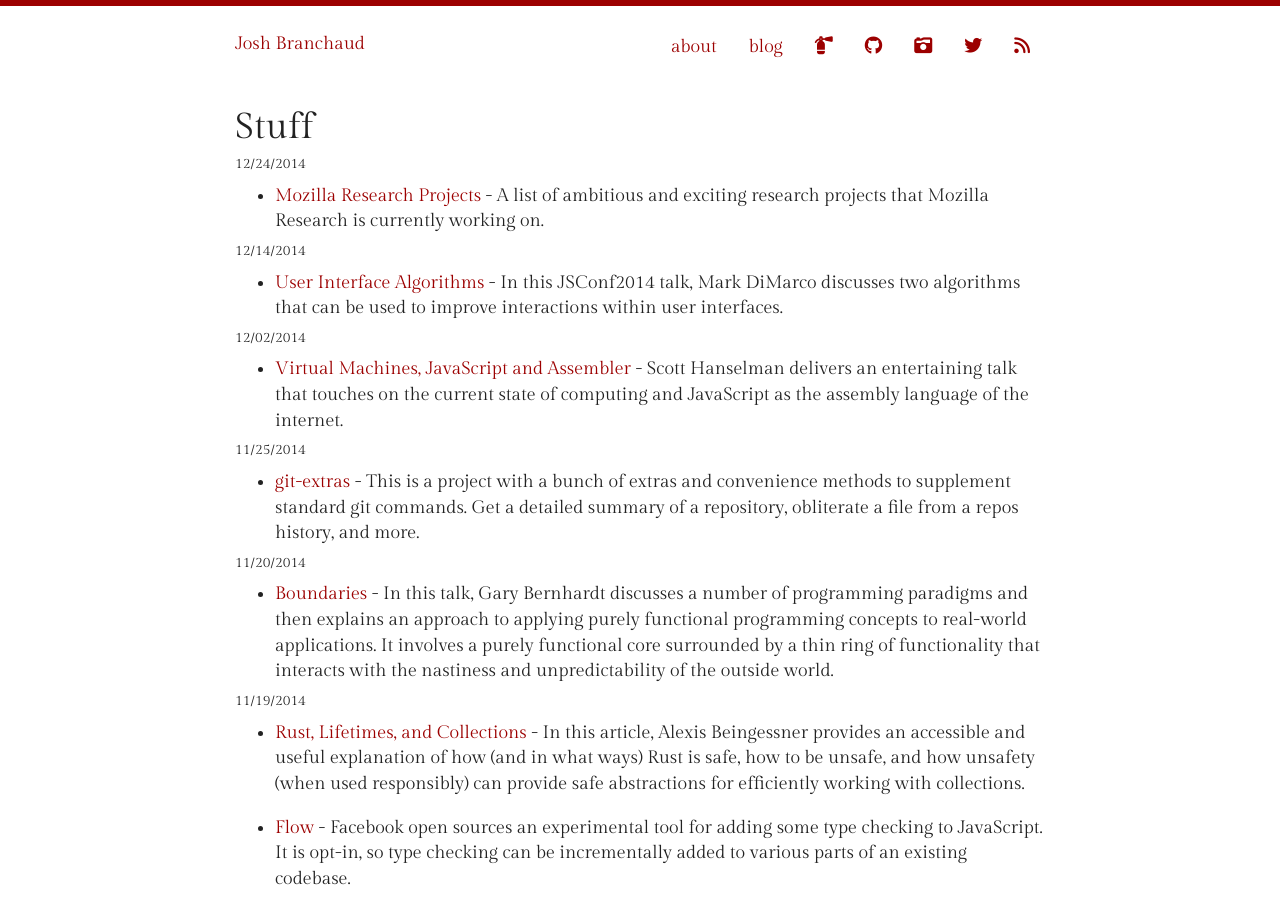
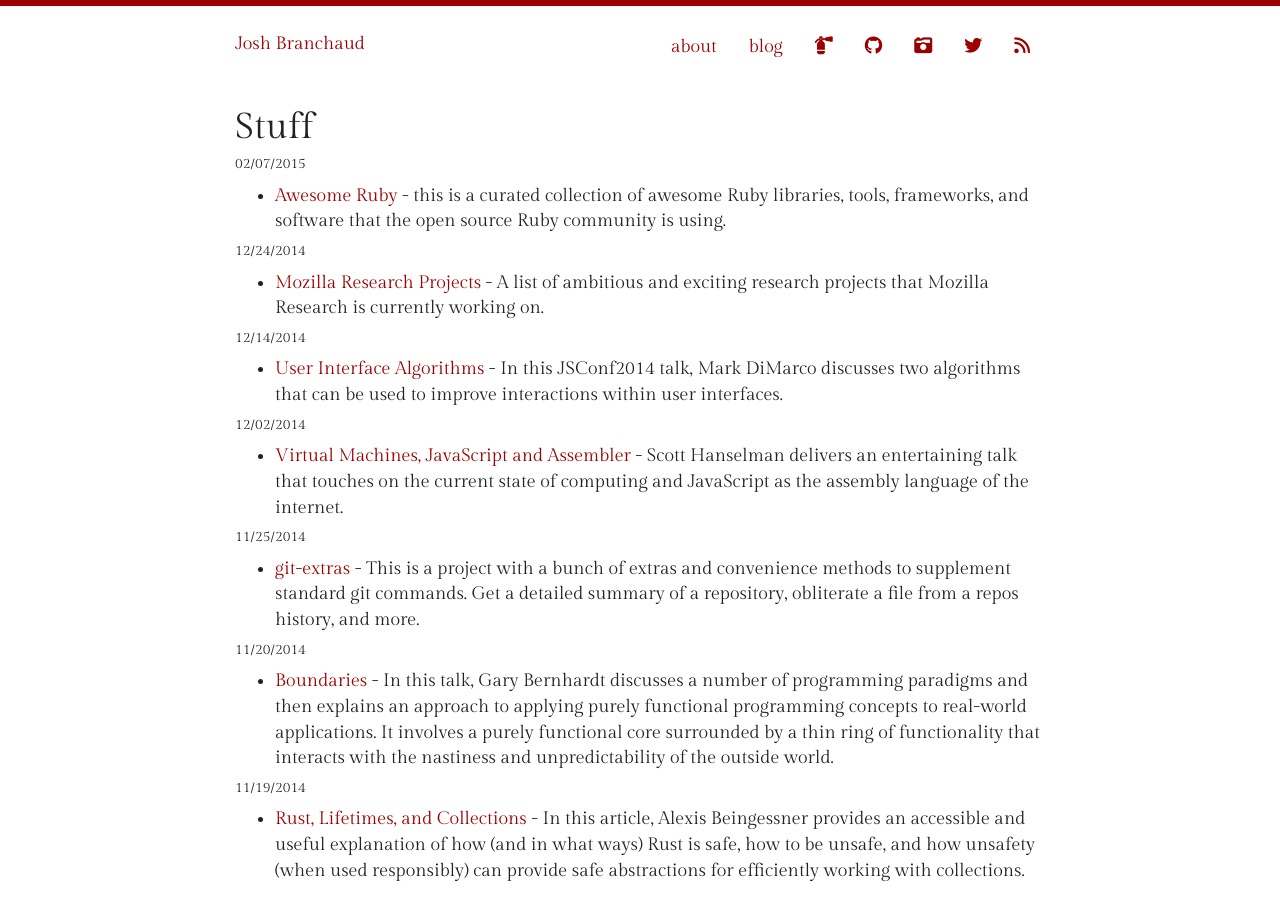
Before and after one commit to jbranchaud/blog, a Jekyll site: the page built from stuff.md, in a window 1280 px wide and 900 px high. Built offline with Jekyll 4.4.1, drawn with Linux system fonts in a browser that asks for light colours; nearby versions of some CDN libraries; library files that are not in the unit come from our copies.

Commit message:
Add some stuff to stuff about Awesome Ruby.

```diff
--- a/stuff.md
+++ b/stuff.md
@@ -4,6 +4,12 @@ title: Stuff by Josh Branchaud
 ---
 
 # Stuff
+
+##### 02/07/2015
+
+- [Awesome Ruby](https://github.com/markets/awesome-ruby) - this is a
+  curated collection of awesome Ruby libraries, tools, frameworks, and
+  software that the open source Ruby community is using.
 
 ##### 12/24/2014
 
```
